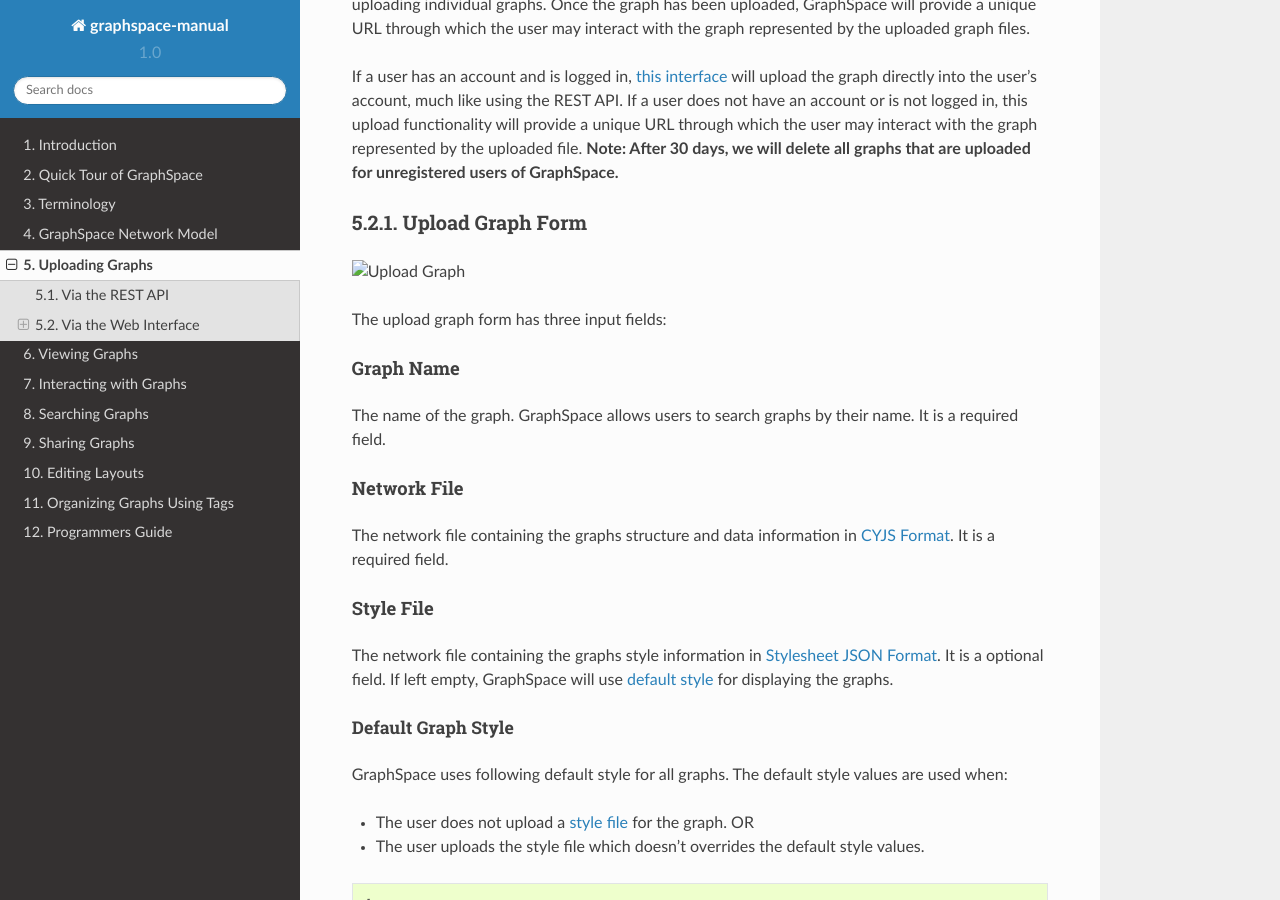
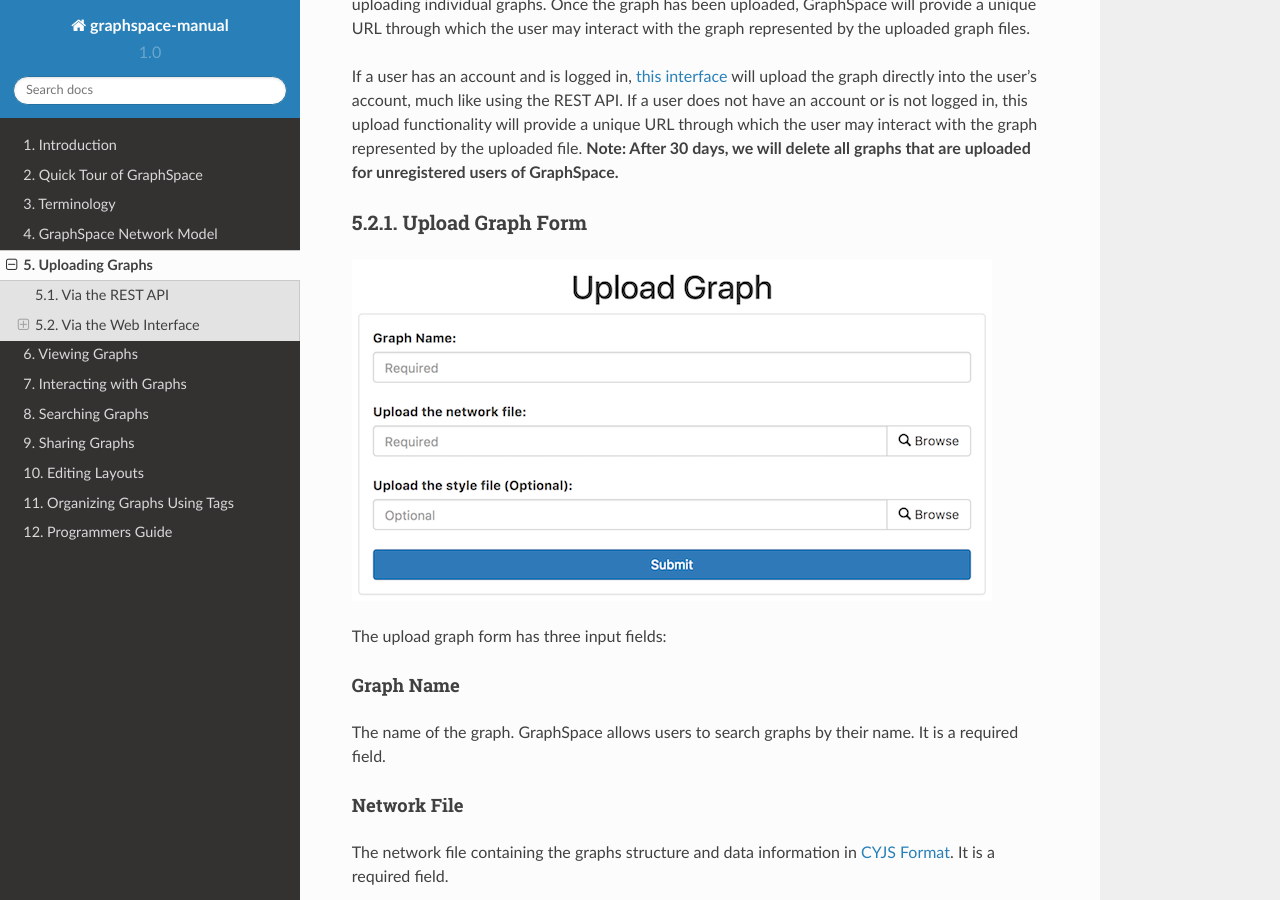
Before and after one commit to adbharadwaj/graphspace-manual, a Sphinx documentation site: the page built from docs/Uploading_Graphs.md, in a window 1280 px wide and 900 px high, scrolled down 495 px. Built offline with Sphinx 7.4.7 and the Read the Docs theme 2.0.0, drawn with Linux system fonts in a browser that asks for light colours.

Commit message:
Update Uploading_Graphs.md

```diff
--- a/docs/Uploading_Graphs.md
+++ b/docs/Uploading_Graphs.md
@@ -18,7 +18,7 @@
 
 ### Upload Graph Form
 
-![Upload Graph](_static/images/gs-screenshot-upload-graph-form.png)
+![Upload Graph](_static/images/upload-page/gs-screenshot-upload-graph-form.png)
 
 The upload graph form has three input fields:
 
```
